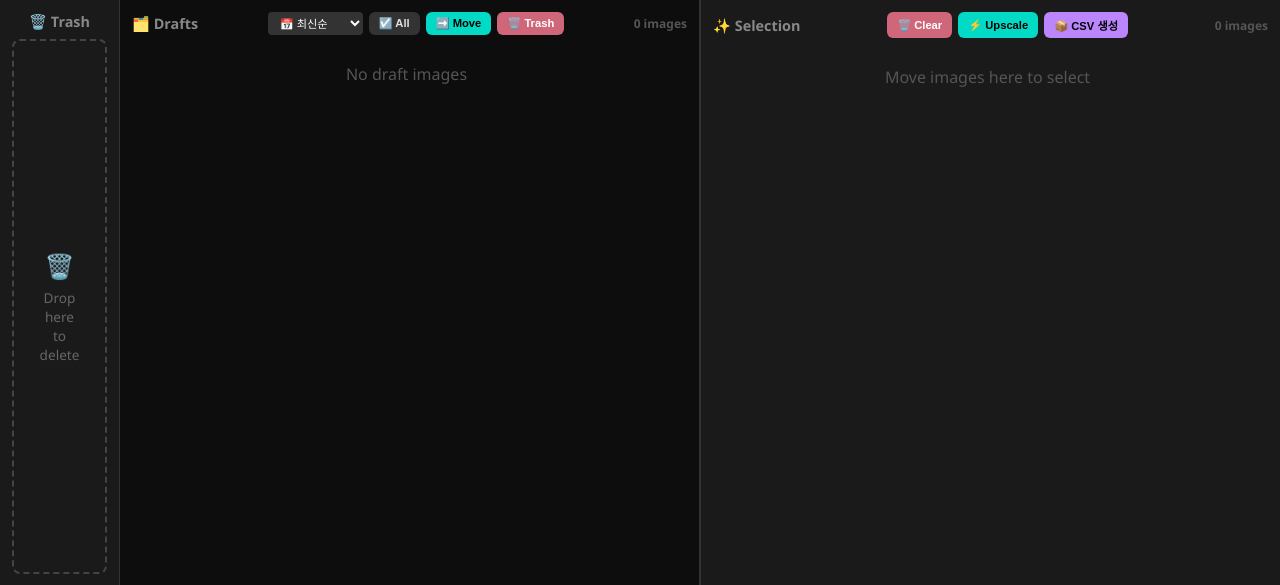
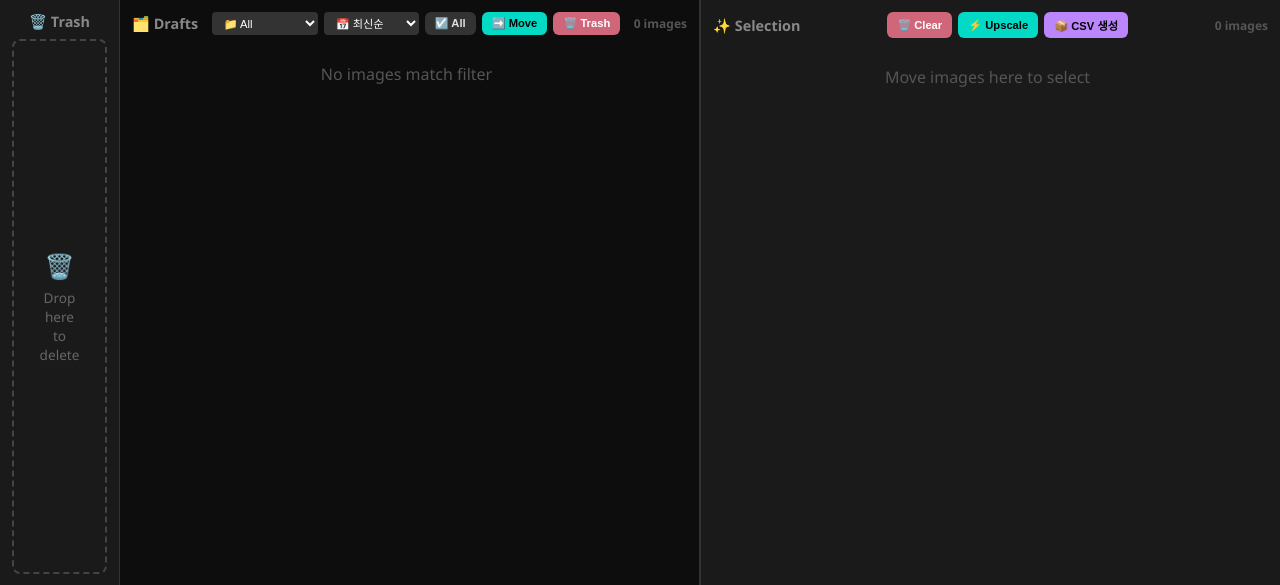
Before and after one commit to UeberUeber/adobe-stock-generator, a Flask app: page / in a window 1280 px wide. Shown: the part 74-659 px from the top of the page. Run offline with Flask 3, Linux system fonts and the light colour scheme; data that the repository does not hold is empty.

Commit message:
v1.81: Add filter dropdown (All/Raw/Processed/Upscaled)

```diff
--- a/dashboard/templates/index.html
+++ b/dashboard/templates/index.html
@@ -428,6 +428,13 @@
             <div class="column-header">
                 <span>🗂️ Drafts</span>
                 <div class="column-actions">
+                    <select id="filter-select" onchange="filterDrafts()"
+                        style="padding:4px 8px;font-size:0.7rem;border-radius:4px;background:#333;color:#fff;border:none;">
+                        <option value="all">📁 All</option>
+                        <option value="raw">🖼️ Raw Only</option>
+                        <option value="processed">✂️ Processed</option>
+                        <option value="upscaled">🚀 Upscaled</option>
+                    </select>
                     <select id="sort-select" onchange="sortDrafts()"
                         style="padding:4px 8px;font-size:0.7rem;border-radius:4px;background:#333;color:#fff;border:none;">
                         <option value="date-desc">📅 최신순</option>
@@ -502,17 +509,33 @@
             g.innerHTML = '';
             let drafts = allImages.filter(i => !selectedImages.has(i.id));
 
+            // Apply filter
+            const filterVal = document.getElementById('filter-select')?.value || 'all';
+            drafts = filterImageList(drafts, filterVal);
+
             // Apply sorting
             const sortVal = document.getElementById('sort-select')?.value || 'date-desc';
             drafts = sortImageList(drafts, sortVal);
 
             if (!drafts.length) {
-                g.innerHTML = '<p style="grid-column:1/-1;text-align:center;padding:20px;color:#555;">No draft images</p>';
+                g.innerHTML = '<p style="grid-column:1/-1;text-align:center;padding:20px;color:#555;">No images match filter</p>';
             } else {
                 drafts.forEach(img => g.appendChild(createDraftCard(img)));
             }
             document.getElementById('drafts-count').textContent = `${drafts.length} images`;
         }
+
+        function filterImageList(list, filterVal) {
+            switch (filterVal) {
+                case 'raw': return list.filter(i => !i.folder.includes('processed') && !i.folder.includes('upscaled'));
+                case 'processed': return list.filter(i => i.folder.includes('processed'));
+                case 'upscaled': return list.filter(i => i.folder.includes('upscaled'));
+                case 'all':
+                default: return list;
+            }
+        }
+
+        function filterDrafts() { renderDrafts(); }
 
         function sortImageList(list, sortVal) {
             const sorted = [...list];
```
Also changed, not shown: README.md.
